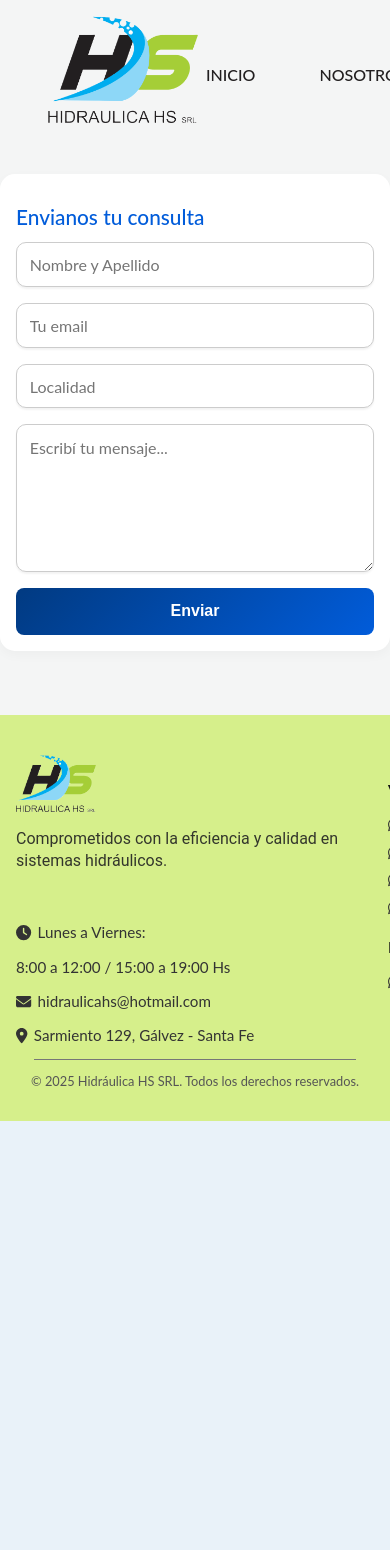
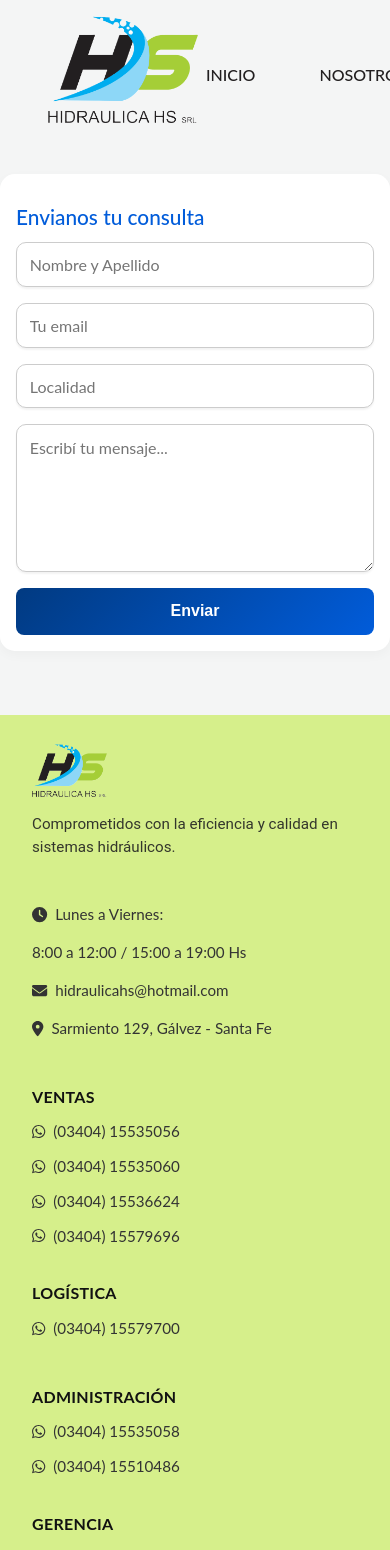
Before and after one commit to PMoyanoAiraldi/H-S-Front, a React (Vite) app in the folder front/: page /contact in a window 390 px wide. Shown: the top 1550 px of the page. Before the commit the page ends 1121 px from the top, so only its background shows below. Built offline with nearby package versions, Linux system fonts and the light colour scheme; no server answers.

Commit message:
Footer alineado verticalmente

```diff
--- a/front/src/components/Footer/Footer.module.css
+++ b/front/src/components/Footer/Footer.module.css
@@ -4,7 +4,7 @@
   font-family: 'Lato', sans-serif;
   font-size: 0.95rem;
   color: #333;
-  padding: 2.5rem 1rem 1.2rem;
+  padding: 1.8rem 1rem 1rem;
 
 }
 
@@ -12,8 +12,8 @@
   display: flex;
   flex-direction: column;
   align-items: flex-start;
-  gap: 0.8rem;
-  margin-top: 1.5rem;
+  gap: 0.5rem;
+  margin-top: 1rem;
 }
 
 .contactInfo p {
@@ -22,35 +22,37 @@
   align-items: center;
   gap: 0.5rem;
   line-height: 1.5;
-  margin-bottom: 0.6rem;
+
 }
 
 /* ---------- CONTENEDOR INTERNO ---------- */
 .footerInner {
   display: grid;
-  grid-template-columns: 1.6fr 1.2fr 1.2fr;
+  grid-template-columns: 1.8fr 1fr 1fr;
   align-items: start;
-  gap: 2rem;
+  gap: 4rem;
   max-width: 1100px;
   margin: 0 auto;
+  padding: 0 1rem;
+  /* min-height: 280px; */
 }
 
 /* ---------- CADA COLUMNA ---------- */
 .column {
   display: flex;
   flex-direction: column;
-  gap: 0.4rem;
+  gap: 0.3rem;
+  /* height: 100%; */
 }
 
 /* Primera columna más ancha */
 .brandColumn {
-  min-width: 340px;
+  min-width: 0; /* Permite que se achique en pantallas pequeñas */
 }
 
 /* Otras columnas */
 .infoColumn {
-  min-width: 220px;
-  margin-top: 0.8rem;
+  min-width: 0;
 }
 
 
@@ -76,17 +78,17 @@
   display: flex;
   align-items:flex-start;         /* Alinea verticalmente logo + texto */
   gap: 1rem;
-  margin-bottom: 1.2rem;
+  margin-bottom: 1rem;
 }
 
 
 .logo {
-  width: 80px;                     /* fija el tamaño para no deformar */
+  width: 75px;
   flex-shrink: 0;
 }
 
 .message {
-  font-size: 1rem;
+  font-size: 0.98rem;
   line-height: 1.5;
   color: #222;
   opacity: 0.9;
@@ -95,21 +97,30 @@
 
 /* ---------- HEADING DE CADA COLUMNA ---------- */
 .column h4 {
-  margin: 1rem 0 0.3rem;
+  margin: 0 0 0.6rem 0;
   font-size: 1rem;
   font-weight: 700;
   color: #111;
-  padding-bottom: 0.2rem;
-  width: fit-content;
+  letter-spacing: 0.3px;
+  /* padding-bottom: 0.2rem;
+  width: fit-content; */
 }
+
+
+/* Espaciado entre secciones dentro de una columna */
+.column h4:not(:first-of-type) {
+  margin-top: 1.5rem;
+}
+
 
 /* ---------- PARRAFO / ITEM ---------- */
 .column p {
-  margin: 0;                       /* quita márgenes inconsistentes */
+  margin: 0 0 0.45rem 0;                       /* quita márgenes inconsistentes */
   display: flex;
   align-items: center;
-  gap: 0.4rem;
-  line-height: 1.4;
+  gap: 0.5rem;
+  line-height: 1.5;
+  font-size: 0.95rem;
 }
 
 /* ---------- LINK ---------- */
@@ -122,21 +133,30 @@ a {
 .divider {
   border: none;
   border-top: 1px solid #777;
-  margin: 0.8rem auto 0.5rem;
-  width: min(90%, 1100px);           /*coincide con el ancho máximo */
+  margin: 2rem auto 0.8rem;
+  width: 100%;
+  max-width: calc(1100px + 2rem);
 }
 
 .bottom {
   text-align: center;
   font-size: 0.8rem;
   color: #555;
+  padding: 0 1rem;
 }
 
 /* ---------- RESPONSIVE ---------- */
+@media (max-width: 900px) {
+  .footerInner {
+    grid-template-columns: 1.5fr 1fr 1fr;
+    gap: 2.5rem;
+  }
+}
+
 @media (max-width: 768px) {
   .footerInner {
-    flex-direction: column;
-    align-items: flex-start;
+    grid-template-columns: 1fr;
+    gap: 1.5rem;
   }
 
   .brandBlock {
@@ -144,7 +164,7 @@ a {
     align-items: flex-start;
   }
 
-  .column h4 {
-    margin-top: 0.8rem;
+  .column h4:first-of-type {
+    margin-top: 1rem;
   }
 }
```
